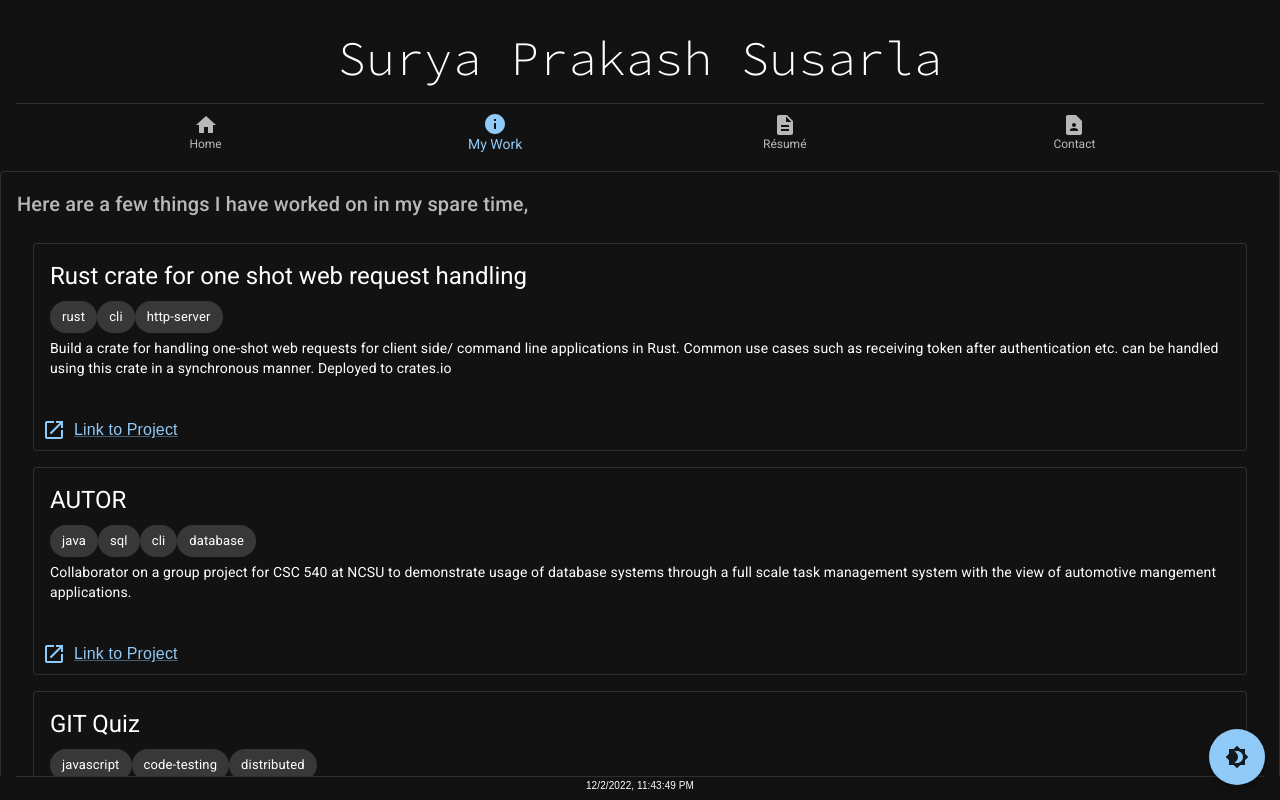
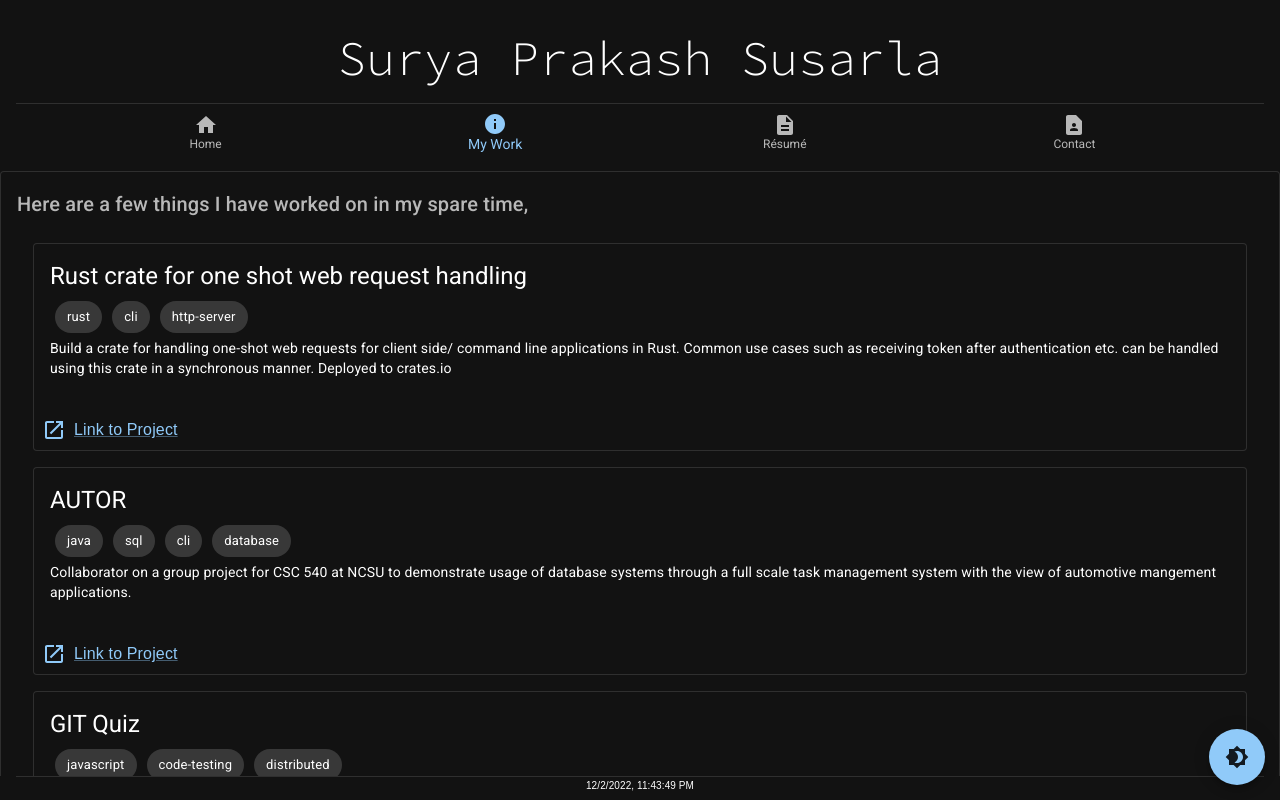
Before and after one commit to surya-prakash-susarla/surya-prakash-susarla.github.io, a React (Create React App) app: page / in a window 1280 px wide. Both pictures are taken after a click on the button "My Work". Built offline with nearby package versions, Linux system fonts and the light colour scheme; a web font is replaced by a local one.

Commit message:
add tags

```diff
--- a/src/components/projects-component.tsx
+++ b/src/components/projects-component.tsx
@@ -24,7 +24,7 @@ interface ProjectItemProps {
 const generateTags = (tags: string[]): Array<JSX.Element> => {
     let list_items: Array<JSX.Element> = new Array<JSX.Element>();
     for ( let i=0 ; i<tags.length ; i++ )
-        list_items.push(<Chip label={tags[i]} />);
+        list_items.push(<Chip label={tags[i]} style={{marginLeft: '5px', marginRight: '5px'}} />);
     return list_items;
 };
 
```
Also changed, not shown: 7 other files (tests, documents, lock files or other folders).
